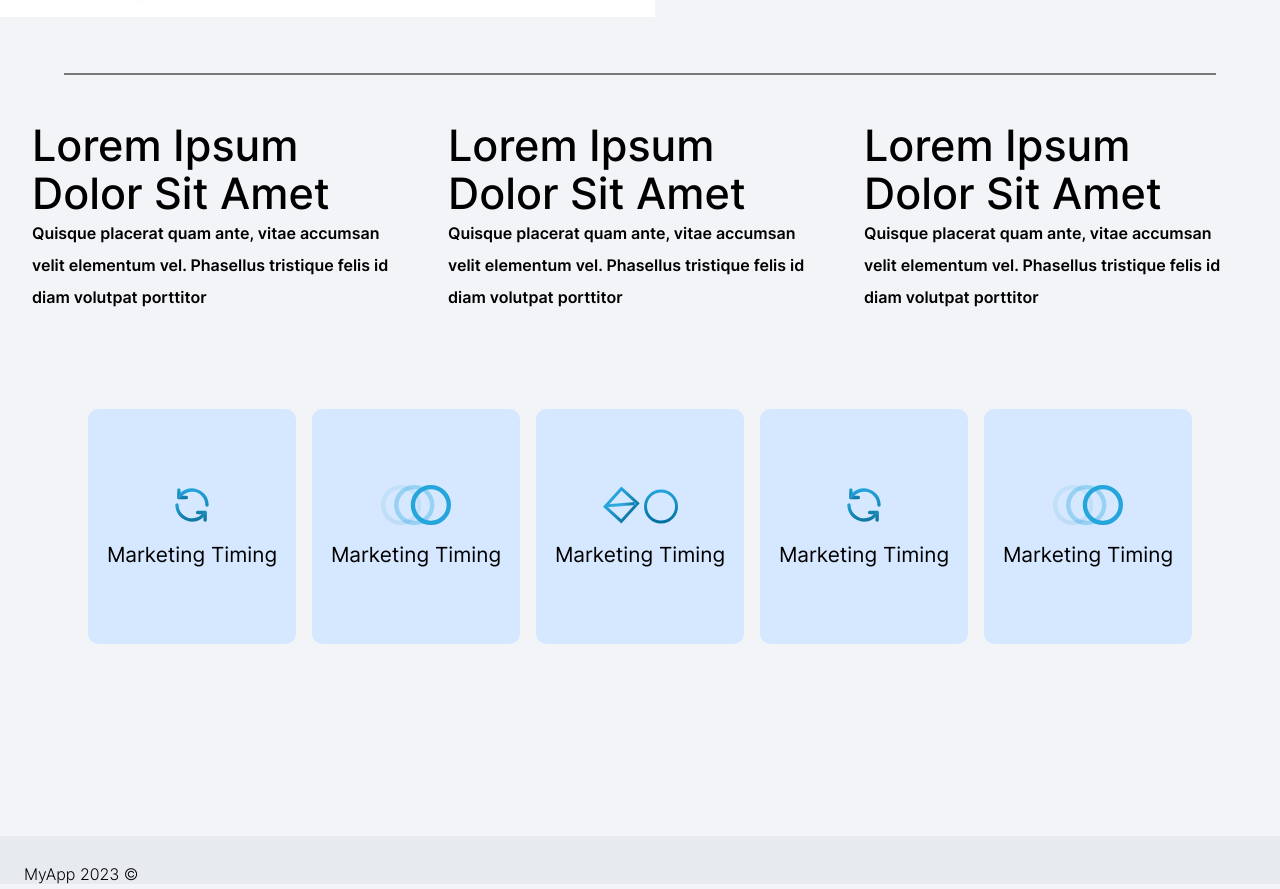
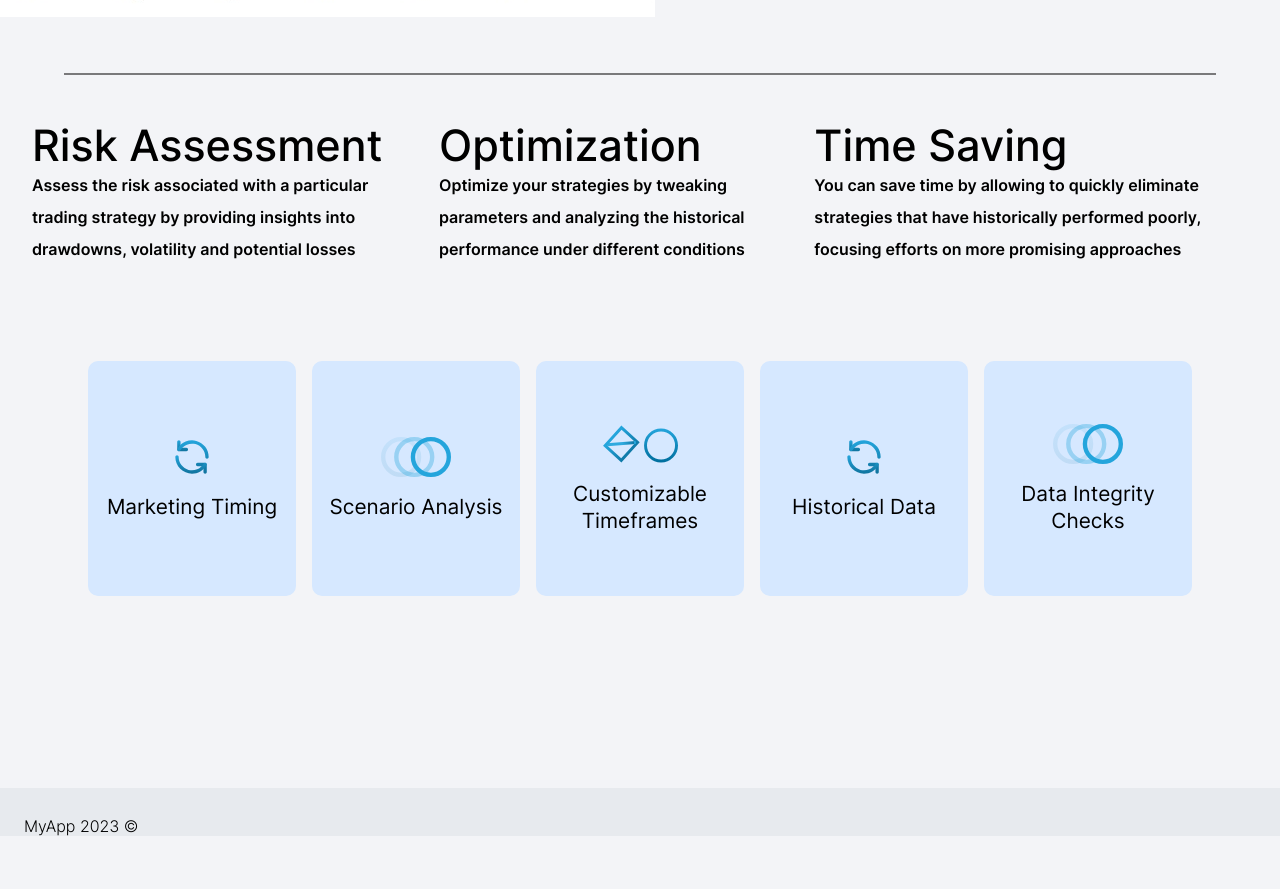
Before and after one commit to sarafashka/backtesting-app, a React (Vite) app: page / in a window 1280 px wide. Shown: the part 1090-1979 px from the top of the page. After the commit the page ends 1931 px from the top, so only its background shows below. Built offline with nearby package versions, Linux system fonts and the light colour scheme.

Commit message:
feat: add content for about page

```diff
--- a/src/constants/aboutPageText.ts
+++ b/src/constants/aboutPageText.ts
@@ -15,21 +15,21 @@ export const infoDescription =
 export const benefit = [
   {
     id: '1',
-    title: 'Lorem ipsum dolor sit amet',
+    title: 'Risk Assessment',
     description:
-      ' Quisque placerat quam ante, vitae accumsan velit elementum vel. Phasellus tristique felis id diam volutpat porttitor',
+      '  Assess the risk associated with a particular trading strategy by providing insights into drawdowns, volatility and potential losses',
   },
   {
     id: '2',
-    title: 'Lorem ipsum dolor sit amet',
+    title: 'Optimization',
     description:
-      ' Quisque placerat quam ante, vitae accumsan velit elementum vel. Phasellus tristique felis id diam volutpat porttitor',
+      ' Optimize your strategies by tweaking parameters and analyzing the historical performance under different conditions',
   },
   {
     id: '3',
-    title: 'Lorem ipsum dolor sit amet',
+    title: 'Time Saving',
     description:
-      ' Quisque placerat quam ante, vitae accumsan velit elementum vel. Phasellus tristique felis id diam volutpat porttitor',
+      ' You can save time by allowing  to quickly eliminate strategies that have historically performed poorly, focusing efforts on more promising approaches',
   },
 ];
 
@@ -42,21 +42,21 @@ export const features = [
   {
     id: '2',
     image: icon2,
-    description: 'Marketing timing',
+    description: 'Scenario Analysis',
   },
   {
     id: '3',
     image: icon3,
-    description: 'Marketing timing',
+    description: 'Customizable Timeframes',
   },
   {
     id: '4',
     image: icon1,
-    description: 'Marketing timing',
+    description: 'Historical Data',
   },
   {
     id: '5',
     image: icon2,
-    description: 'Marketing timing',
+    description: 'Data Integrity Checks',
   },
 ];
--- a/src/pages/About/about.css
+++ b/src/pages/About/about.css
@@ -111,3 +111,7 @@
 .features__image{
   height: 2.5rem;
 }
+
+.features__description {
+  text-align: center;
+}
--- a/vite.config.ts
+++ b/vite.config.ts
@@ -8,6 +8,11 @@ export default defineConfig(({ command }) => {
     base: '/backtesting-app/',
   };
 
+  // const config = {
+  //   plugins: [react()],
+  //   base: '/',
+  // };
+
   // if (command !== 'serve') {
   //   config.base = '/backtesting-app/';
   // }
```
Also changed, not shown: src/components/App.tsx (+0 -11 lines).
